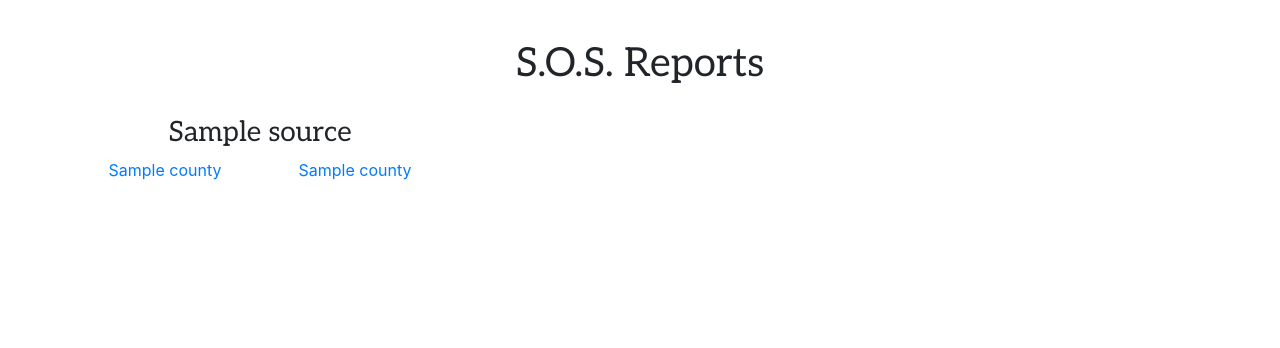
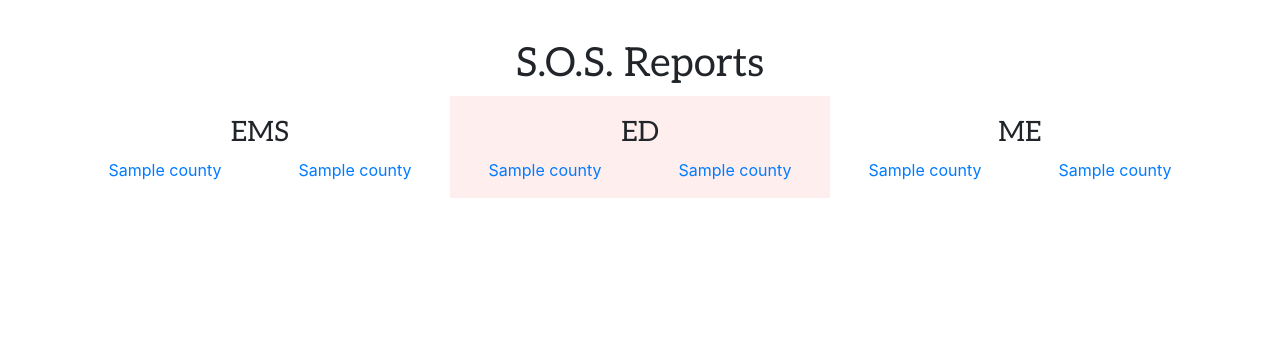
Before and after one commit to caocscar/opioid-web, a Flask app: template templates/index.html in a window 1280 px wide. Shown: the top 348 px of the page. Run offline with Flask 2, Linux system fonts and the light colour scheme; the template is opened without the code that fills it: most values are stand-ins (such as "Sample title", 1, 10 or a date in 2020); parts of the project's set-up code (start-up, migrations or seed data) failed here and were passed over; some libraries are stand-ins or nearby versions.

Commit message:
Minor edits

```diff
--- a/application.py
+++ b/application.py
@@ -8,7 +8,6 @@ application.config['SEND_FILE_MAX_AGE_DEFAULT'] = 0
 @application.route('/')
 def homepage():
     data = {
-      'src': ['EMS','ED','ME'],
       'counties': counties,
     }
     return render_template("index.html", data=data)
--- a/static/css/homepage.css
+++ b/static/css/homepage.css
@@ -14,7 +14,6 @@ h1, .p {
   font-family: 'Aleo', serif;
 }
 
-
 .col-md-4{
   padding-top: 20px;
   text-align: center;
--- a/templates/index.html
+++ b/templates/index.html
@@ -12,18 +12,18 @@
   <h1 class="header">S.O.S. Reports</h1>
   <div class="container">
     <div class="row">
-      {% for source in data.src %}
-        <div class="col-md-4" id="{{ source }}">
-          <h3 class="col">{{ source }}</h3>
+      {% for src in ['EMS','ED','ME'] %}
+        <div class="col-md-4" id="{{ src }}">
+          <h3 class="col">{{ src }}</h3>
           <div class='row'>
             <div class='col-md-6'>
               {% for county in data.counties[:42] %}
-                  <p><a href='{{ county }}/{{ source }}'>{{ county }}</a></p>
+                  <p><a href='{{ county }}/{{ src }}'>{{ county }}</a></p>
               {% endfor %}
             </div>
             <div class='col-md-6'>
                 {% for county in data.counties[42:] %}
-                    <p><a href='{{ county }}/{{ source }}'>{{ county }}</a></p>
+                    <p><a href='{{ county }}/{{ src }}'>{{ county }}</a></p>
                 {% endfor %}
             </div>
           </div>
```
Also changed, not shown: 1 other file.
